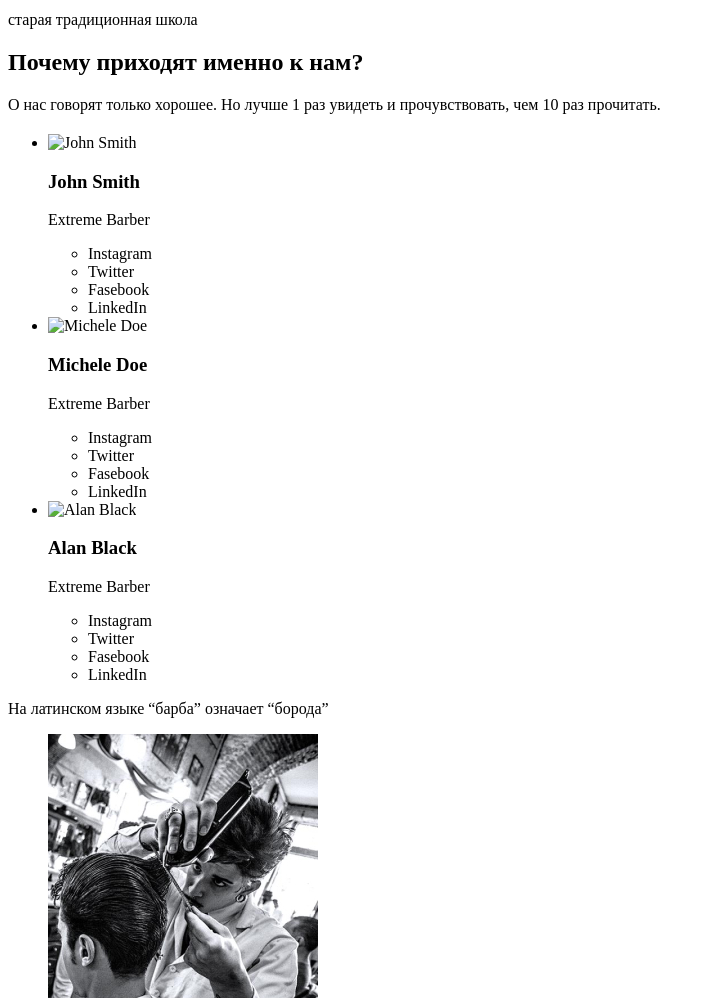
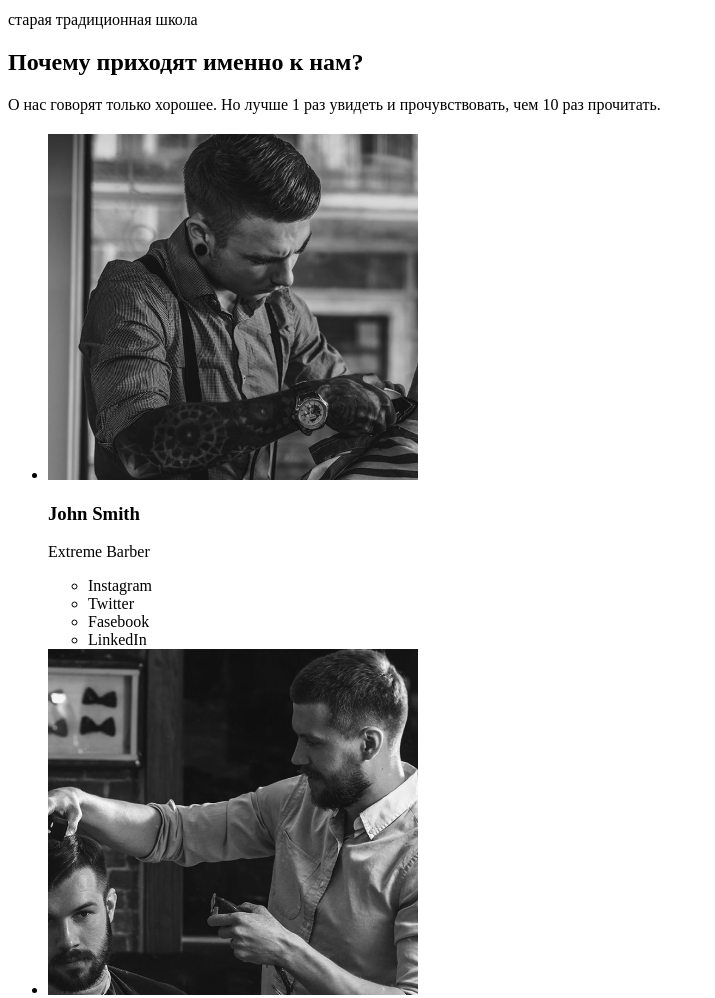
Before and after one commit to lgayda/barbershop-1, a plain HTML site: page index.html in a window 1280 px wide. Shown: the part 1660-2658 px from the top of the page, without its empty margins (0-715 px from the left). Drawn offline with Linux system fonts and the light colour scheme.

Commit message:
Update index.html

```diff
--- a/index.html
+++ b/index.html
@@ -118,7 +118,7 @@
       <h2></h2>
       <ul>
         <li>
-          <img src="./images/masters/img1.jpg" alt="John Smith" width="370" height="346">
+          <img src="./images/masters/img-1.jpg" alt="John Smith" width="370" height="346">
           <h3>John Smith</h3>
           <p lang="en">Extreme Barber</p>
           <ul>
@@ -129,7 +129,7 @@
           </ul>
         </li>
         <li>
-          <img src="./images/masters/img2.jpg" alt="Michele Doe" width="370" height="346">
+          <img src="./images/masters/img-2.jpg" alt="Michele Doe" width="370" height="346">
           <h3>Michele Doe</h3>
           <p lang="en">Extreme Barber</p>
           <ul>
@@ -140,7 +140,7 @@
           </ul>
         </li>
         <li>
-          <img src="./images/masters/img3.jpg" alt="Alan Black" width="370" height="346">
+          <img src="./images/masters/img-3.jpg" alt="Alan Black" width="370" height="346">
           <h3>Alan Black</h3>
           <p lang="en">Extreme Barber</p>
           <ul>
```
